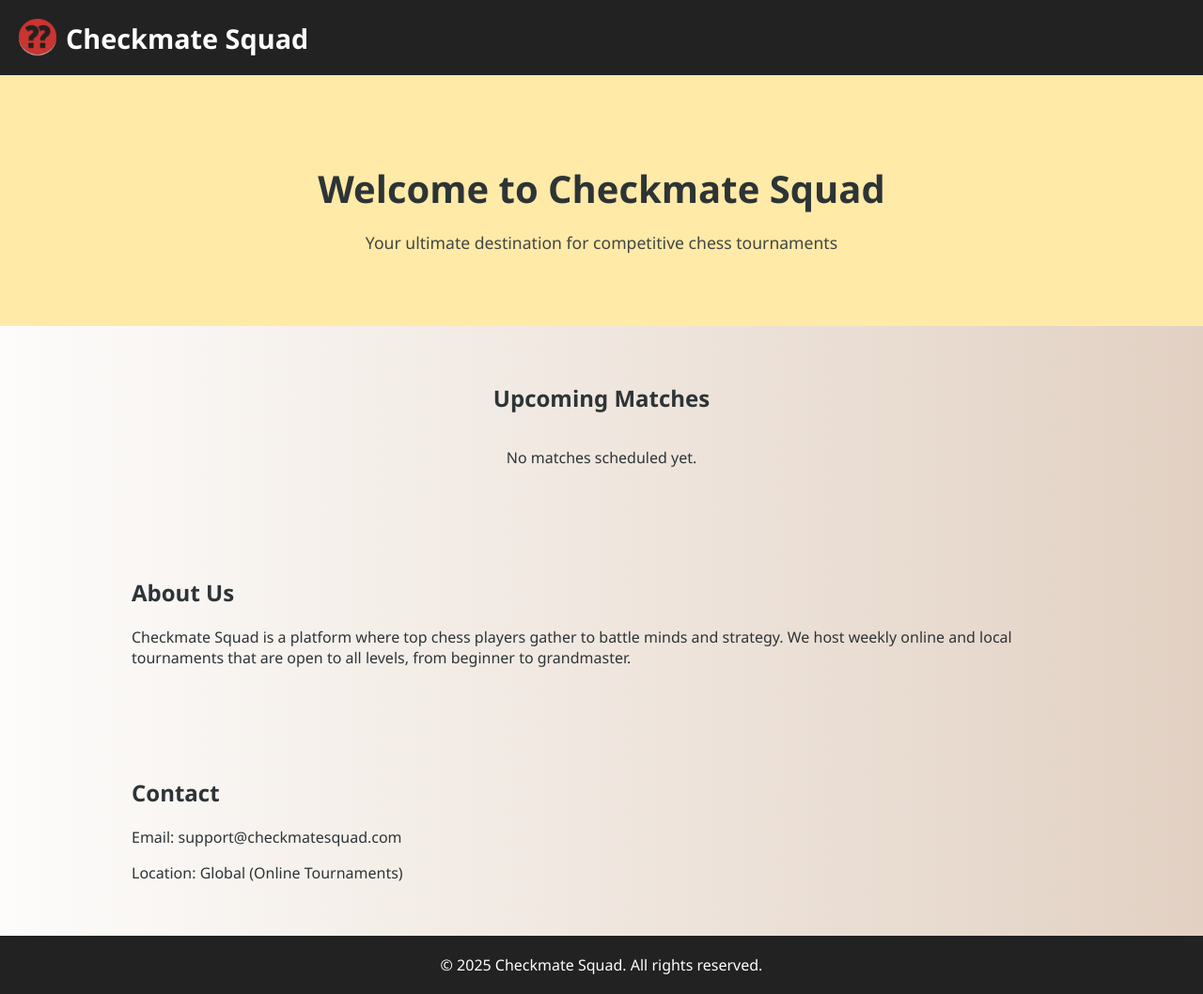
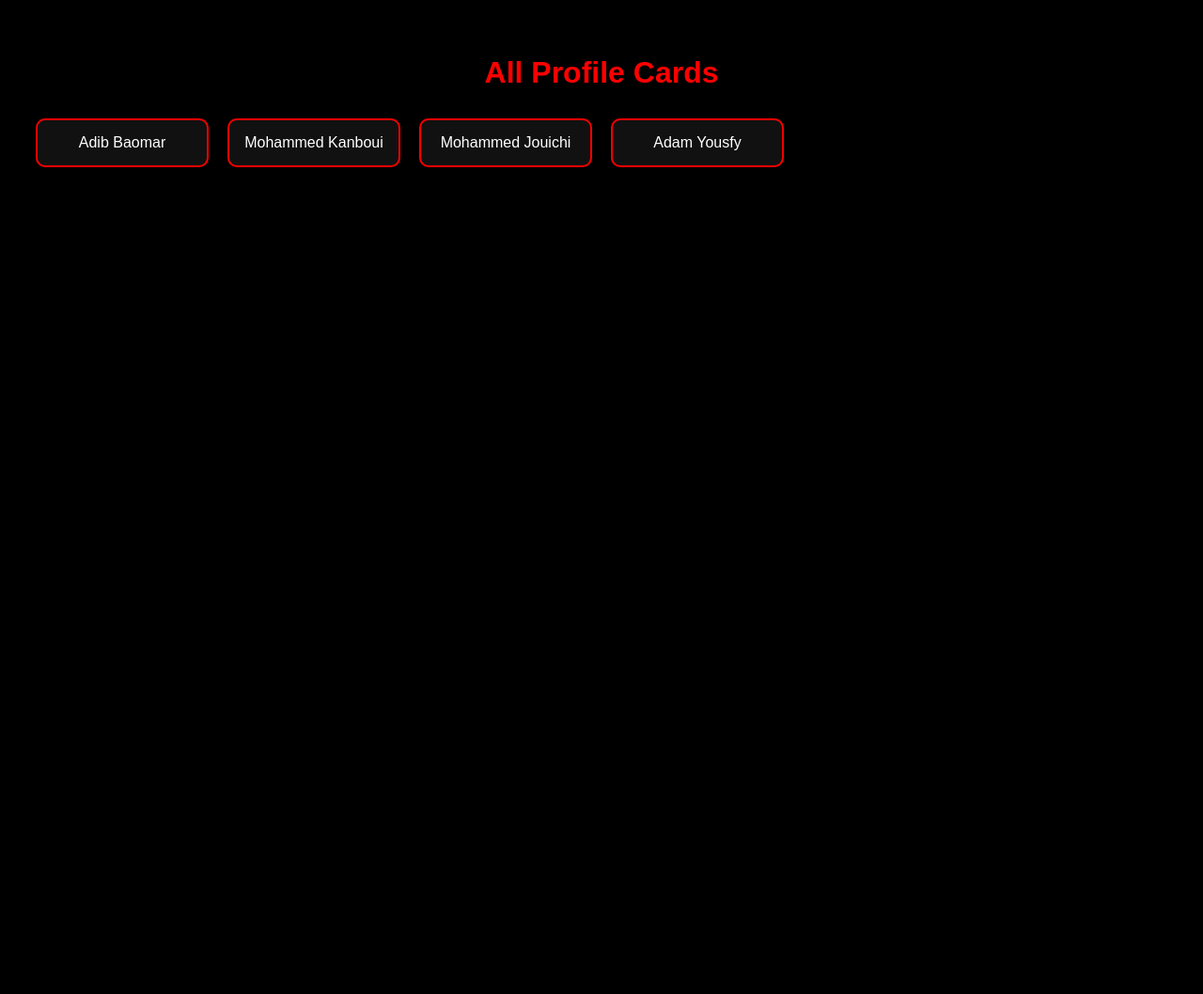
Before and after one commit to Darren18YT/chess, a plain HTML site: page index.html in a window 1280 px wide. Shown: the whole page at 94% size. After the commit the page ends 800 px from the top, so only its background shows below. Drawn offline with Linux system fonts and the light colour scheme.

Commit message:
index.html

```diff
--- a/index.html
+++ b/index.html
@@ -1,140 +1,49 @@
 <!DOCTYPE html>
 <html lang="en">
 <head>
-  <meta charset="UTF-8" />
-  <meta name="viewport" content="width=device-width, initial-scale=1.0"/>
-  <title>Checkmate Squad</title>
-  <link rel="icon" href="check.png" type="image/png" />
+  <meta charset="UTF-8">
+  <title>All Profiles</title>
   <style>
     body {
-      margin: 0;
-      font-family: 'Segoe UI', sans-serif;
-      background: linear-gradient(to right, #fdfcfb, #e2d1c3);
-      color: #2d3436;
+      background-color: #000;
+      color: white;
+      font-family: Arial, sans-serif;
+      padding: 30px;
     }
-
-    header {
-      background: #222;
-      padding: 20px;
-      display: flex;
-      align-items: center;
-      justify-content: space-between;
+    h1 {
+      color: red;
+      text-align: center;
+    }
+    .grid {
+      display: grid;
+      grid-template-columns: repeat(auto-fill, minmax(180px, 1fr));
+      gap: 20px;
+      margin-top: 30px;
+    }
+    .card {
+      background-color: #111;
+      border: 2px solid red;
+      padding: 15px;
+      border-radius: 10px;
+      text-align: center;
+    }
+    a {
       color: white;
+      text-decoration: none;
     }
-
-    header img {
-      height: 40px;
-      vertical-align: middle;
-    }
-
-    header h1 {
-      font-size: 1.8em;
-      margin: 0 10px;
-    }
-
-    .hero {
-      text-align: center;
-      padding: 60px 20px;
-      background: #ffeaa7;
-    }
-
-    .hero h2 {
-      font-size: 2.5em;
-      margin-bottom: 10px;
-    }
-
-    .hero p {
-      font-size: 1.1em;
-      color: #444;
-    }
-
-    section {
-      padding: 40px 20px;
-      max-width: 1000px;
-      margin: auto;
-    }
-
-    .matches {
-      display: flex;
-      flex-wrap: wrap;
-      gap: 20px;
-      justify-content: center;
-    }
-
-    .match {
-      background: white;
-      border-radius: 10px;
-      padding: 20px;
-      width: 300px;
-      box-shadow: 0 4px 10px rgba(0,0,0,0.1);
-    }
-
-    .match h3 {
-      color: #0984e3;
-    }
-
-    .footer {
-      text-align: center;
-      padding: 20px;
-      background: #222;
-      color: white;
+    .card:hover {
+      background-color: #222;
     }
   </style>
 </head>
 <body>
-
-  <header>
-    <div style="display:flex;align-items:center;">
-      <img src="check.png" alt="Logo">
-      <h1>Checkmate Squad</h1>
-    </div>
-  </header>
-
-  <div class="hero">
-    <h2>Welcome to Checkmate Squad</h2>
-    <p>Your ultimate destination for competitive chess tournaments</p>
+  <h1>All Profile Cards</h1>
+  <div class="grid">
+    <div class="card"><a href="adib.html">Adib Baomar</a></div>
+    <div class="card"><a href="med.html">Mohammed Kanboui</a></div>
+    <div class="card"><a href="simo.html">Mohammed Jouichi</a></div>
+    <div class="card"><a href="adamy.html">Adam Yousfy</a></div>
+    <!-- Add more profile HTML links here -->
   </div>
-
-  <section>
-    <h2 style="text-align:center;">Upcoming Matches</h2>
-    <div class="matches" id="matches"></div>
-  </section>
-
-  <section>
-    <h2>About Us</h2>
-    <p>Checkmate Squad is a platform where top chess players gather to battle minds and strategy. We host weekly online and local tournaments that are open to all levels, from beginner to grandmaster.</p>
-  </section>
-
-  <section>
-    <h2>Contact</h2>
-    <p>Email: support@checkmatesquad.com</p>
-    <p>Location: Global (Online Tournaments)</p>
-  </section>
-
-  <div class="footer">
-    &copy; 2025 Checkmate Squad. All rights reserved.
-  </div>
-
-  <script>
-    const matches = JSON.parse(localStorage.getItem('chessMatches') || '[]');
-    const container = document.getElementById('matches');
-
-    if (matches.length === 0) {
-      container.innerHTML = "<p>No matches scheduled yet.</p>";
-    } else {
-      matches.forEach(match => {
-        const div = document.createElement('div');
-        div.className = 'match';
-        div.innerHTML = `
-          <h3>${match.player1} vs ${match.player2}</h3>
-          <p><strong>Date:</strong> ${match.date}</p>
-          <p><strong>Time:</strong> ${match.time}</p>
-          <p><strong>Location:</strong> ${match.location}</p>
-        `;
-        container.appendChild(div);
-      });
-    }
-  </script>
-
 </body>
 </html>
```
